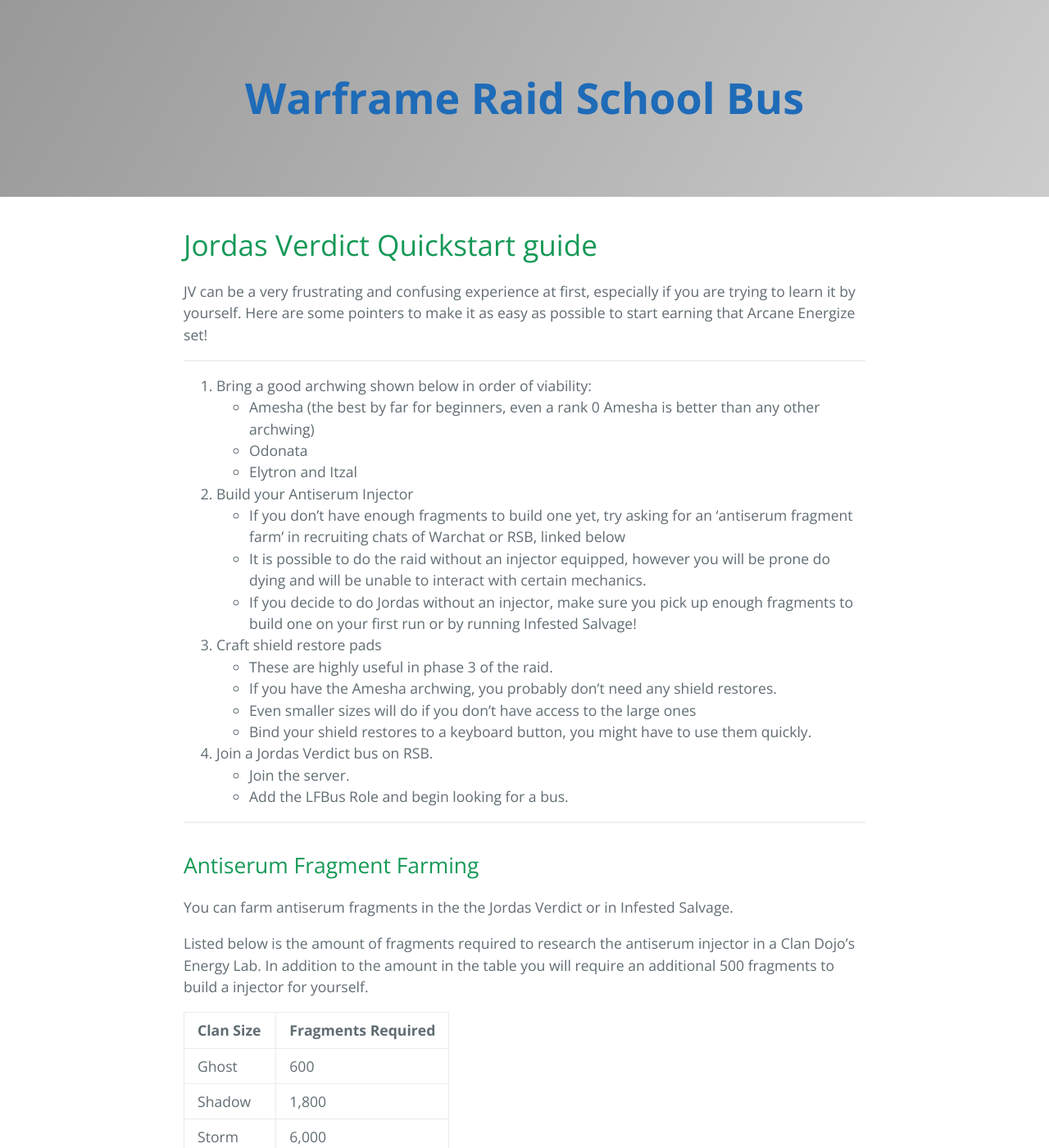
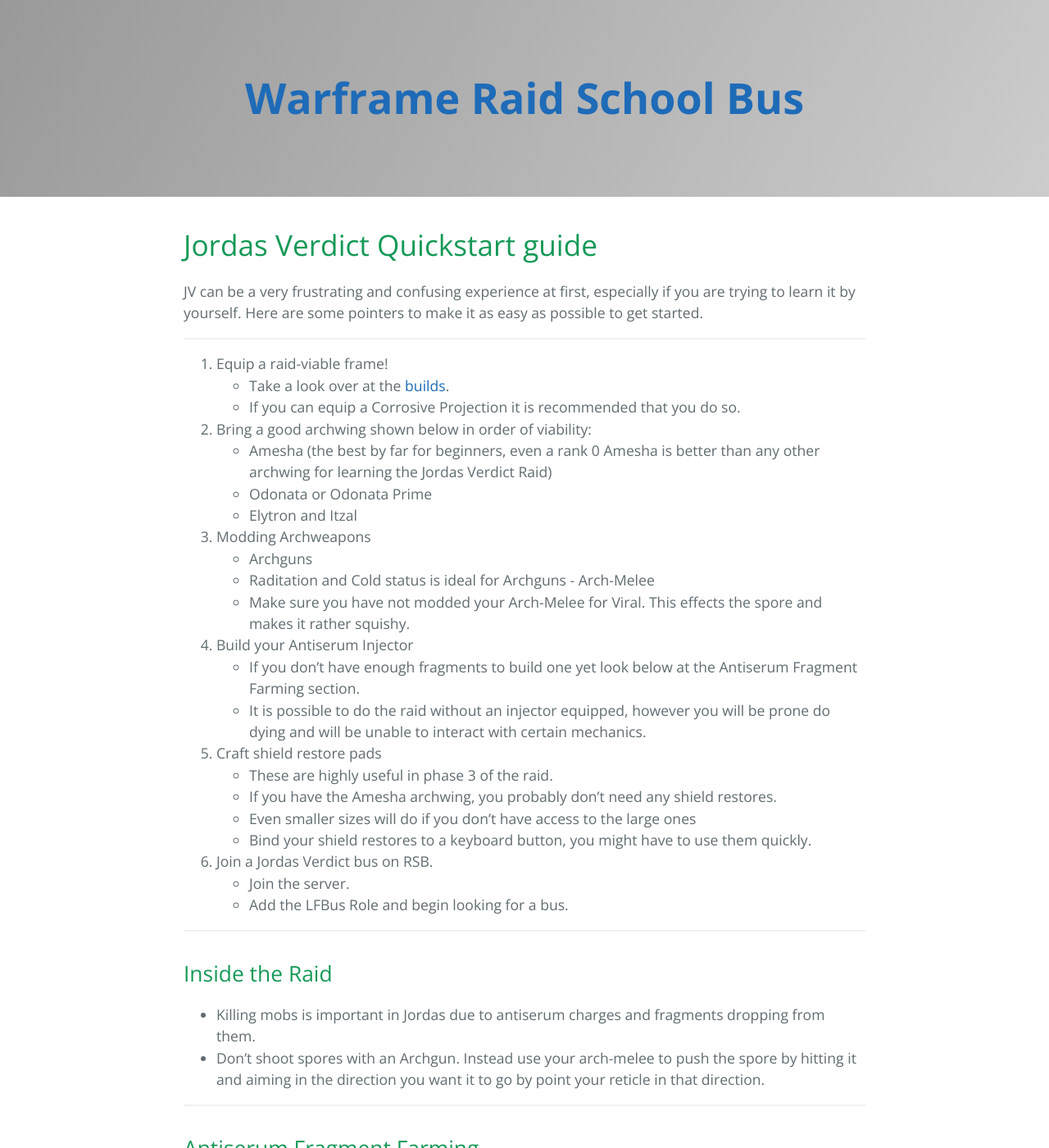
Before and after one commit to WFRSB/test, a Jekyll site: the page built from _Guides/Jordas-Verdict-Quickstart.md, in a window 1280 px wide and 1400 px high. Shown: the whole window at 82% size. Built offline with Jekyll 4.4.1, drawn with Linux system fonts in a browser that asks for light colours; some of the changed text lies outside the part shown.

Commit message:
Uniformity In Quickstart Guides
Added Intro to LoR
Added looking for a bus section to LoR
Added a Inside the Raid Section for JV
Added a Equip a Raid-Viable Line to JV
Talked about status to mod for and which to avoid in JV
Cleaned up Antiserum Fragment Farming Section included omre information.

```diff
--- a/_Guides/Jordas-Verdict-Quickstart.md
+++ b/_Guides/Jordas-Verdict-Quickstart.md
@@ -3,18 +3,25 @@
 ---
 # Jordas Verdict Quickstart guide
 
-JV can be a very frustrating and confusing experience at first, especially if you are trying to learn it by yourself. Here are some pointers to make it as easy as possible to start earning that Arcane Energize set!
+JV can be a very frustrating and confusing experience at first, especially if you are trying to learn it by yourself. Here are some pointers to make it as easy as possible to get started.
 
 * * *
 
+1. Equip a raid-viable frame!
+- Take a look over at the [builds]({{site.baseurl}}/Builds/Jordas-Verdict/).
+- If you can equip a Corrosive Projection it is recommended that you do so.
 1. Bring a good archwing shown below in order of viability:
-- Amesha (the best by far for beginners, even a rank 0 Amesha is better than any other archwing)
-- Odonata
+- Amesha (the best by far for beginners, even a rank 0 Amesha is better than any other archwing for learning the Jordas Verdict Raid)
+- Odonata or Odonata Prime
 - Elytron and Itzal
+1. Modding Archweapons
+- Archguns
+	- Raditation and Cold status is ideal for Archguns
+- Arch-Melee
+	- Make sure you have not modded your Arch-Melee for Viral.  This effects the spore and makes it rather squishy.
 1. Build your Antiserum Injector
-- If you don't have enough fragments to build one yet, try asking for an 'antiserum fragment farm' in recruiting chats of Warchat or RSB, linked below
+- If you don't have enough fragments to build one yet look below at the Antiserum Fragment Farming section.
 - It is possible to do the raid without an injector equipped, however you will be prone do dying and will be unable to interact with certain mechanics.
-- If you decide to do Jordas without an injector, make sure you pick up enough fragments to build one on your first run or by running Infested Salvage!
 1. Craft shield restore pads
 - These are highly useful in phase 3 of the raid.
 - If you have the Amesha archwing, you probably don't need any shield restores.
@@ -26,9 +33,18 @@
 
 * * *
 
+## Inside the Raid
+
+- Killing mobs is important in Jordas due to antiserum charges and fragments dropping from them.
+- Don't shoot spores with an Archgun.  Instead use your arch-melee to push the spore by hitting it and aiming in the direction you want it to go by point your reticle in that direction.
+
+* * *
+
 ## Antiserum Fragment Farming
 
 You can farm antiserum fragments in the the Jordas Verdict or in Infested Salvage.
+	- It can be noted that antiserum fragments will only drop in Stage 1 of the Jordas Verdict.
+	- Antiserum fragments are not effected by the Vacuum augment so you will need to walk over them to pick them up.
 
 Listed below is the amount of fragments required to research the antiserum injector in a Clan Dojo's Energy Lab.
 In addition to the amount in the table you will require an additional 500 fragments to build a injector for yourself.
```
Also changed, not shown: _Guides/LoR-Quickstart.md (+6 -0 lines).
